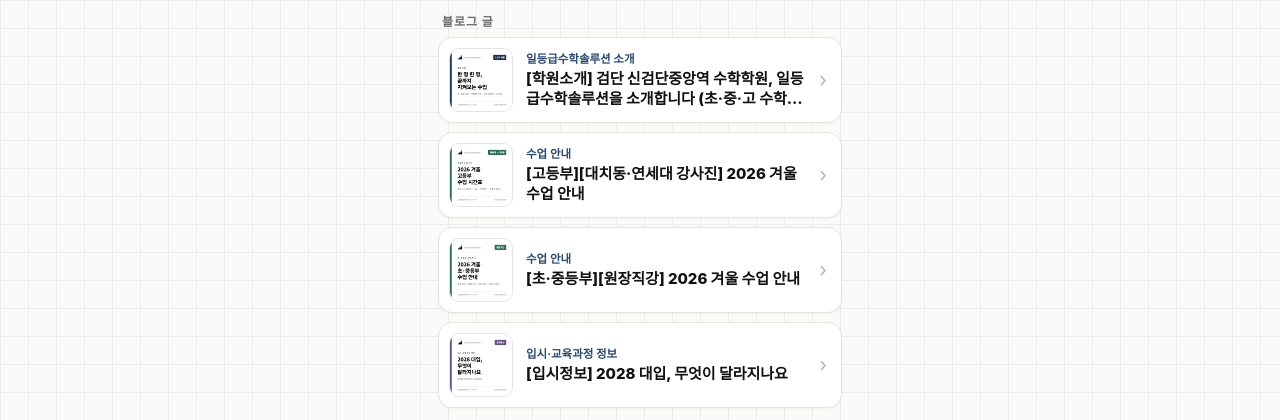
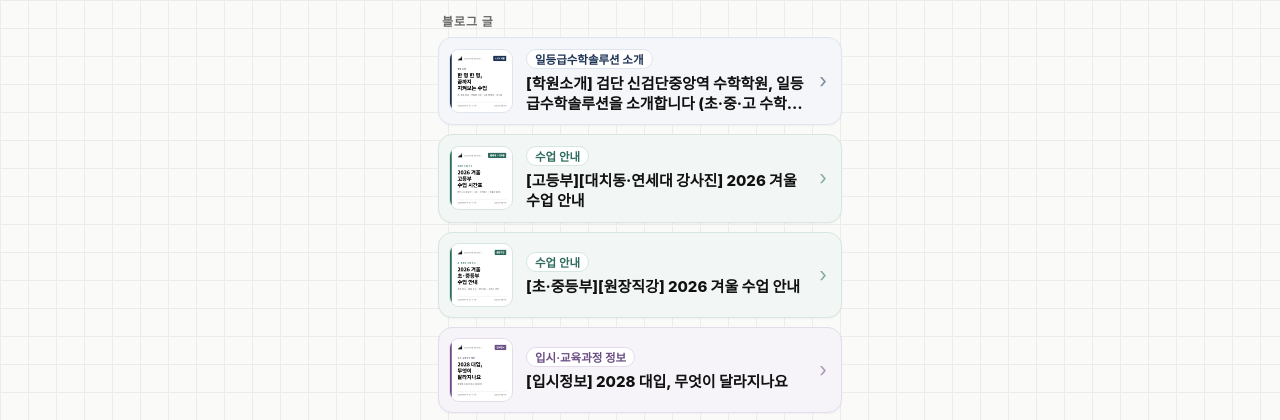
Before and after one commit to firstclassmath/firstclassmath.github.io, a plain HTML site: page index.html in a window 1280 px wide. Shown: the part 756-1176 px from the top of the page. Drawn offline with Linux system fonts and the light colour scheme.

Commit message:
블로그 카드에 카테고리별 은은한 바탕색과 분류 표시
Co-Authored-By: Claude Opus 5.5 <noreply@anthropic.com>

```diff
--- a/index.html
+++ b/index.html
@@ -68,6 +68,14 @@ form.card input:focus,form.card select:focus,form.card textarea:focus{outline:2p
 .post .tx small{display:block;font-size:11.5px;font-weight:700;color:var(--blue);margin-bottom:3px}
 .post .tx b{display:-webkit-box;-webkit-line-clamp:2;-webkit-box-orient:vertical;overflow:hidden;font-size:15px;font-weight:800;line-height:1.35}
 .post .ar{color:#b5b5b0;font-size:20px}
+.post.c-intro{--c:#1c3354;--t:#f4f6fa;--b:#dfe5ee}
+.post.c-class{--c:#2f6b5e;--t:#f2f7f5;--b:#d7e6e0}
+.post.c-exam{--c:#6b4f86;--t:#f6f3f9;--b:#e4dcec}
+.post.c-school{--c:#a0612b;--t:#fbf6f1;--b:#efe0d1}
+.post[class*=c-]{background:var(--t);border-color:var(--b)}
+.post[class*=c-] img{border-color:var(--b)}
+.post[class*=c-] .tx small{display:inline-block;color:var(--c);background:#fff;border:1px solid var(--b);border-radius:999px;padding:1px 8px;margin-bottom:5px}
+.post[class*=c-] .ar{color:var(--c);opacity:.55}
 .foot{text-align:center;font-size:11.5px;color:#9a9a96;margin-top:22px;line-height:1.6}
 </style>
 </head>
@@ -97,10 +105,10 @@ form.card input:focus,form.card select:focus,form.card textarea:focus{outline:2p
   <!-- 블로그 공개 글 카드: 홍보\블로그\_sync_site_posts.py 가 자동으로 채움. 직접 고치지 말 것 -->
   <!--POSTS-->
   <div class="sec">블로그 글</div>
-  <a class="post" href="https://m.blog.naver.com/firstclassmath_2026/224470456575" target="_blank" rel="noopener"><img src="blog/t_3d05174784.jpg" alt="" loading="lazy"><span class="tx"><small>일등급수학솔루션 소개</small><b>[학원소개] 검단 신검단중앙역 수학학원, 일등급수학솔루션을 소개합니다 (초·중·고 수학전문학원)</b></span><span class="ar">›</span></a>
-  <a class="post" href="https://m.blog.naver.com/firstclassmath_2026/224471160661" target="_blank" rel="noopener"><img src="blog/t_860a121f1d.jpg" alt="" loading="lazy"><span class="tx"><small>수업 안내</small><b>[고등부][대치동·연세대 강사진] 2026 겨울 수업 안내</b></span><span class="ar">›</span></a>
-  <a class="post" href="https://m.blog.naver.com/firstclassmath_2026/224478236622" target="_blank" rel="noopener"><img src="blog/t_749b76e34f.jpg" alt="" loading="lazy"><span class="tx"><small>수업 안내</small><b>[초·중등부][원장직강] 2026 겨울 수업 안내</b></span><span class="ar">›</span></a>
-  <a class="post" href="https://m.blog.naver.com/firstclassmath_2026/224470513574" target="_blank" rel="noopener"><img src="blog/t_cadf130030.jpg" alt="" loading="lazy"><span class="tx"><small>입시·교육과정 정보</small><b>[입시정보] 2028 대입, 무엇이 달라지나요</b></span><span class="ar">›</span></a>
+  <a class="post c-intro" href="https://m.blog.naver.com/firstclassmath_2026/224470456575" target="_blank" rel="noopener"><img src="blog/t_3d05174784.jpg" alt="" loading="lazy"><span class="tx"><small>일등급수학솔루션 소개</small><b>[학원소개] 검단 신검단중앙역 수학학원, 일등급수학솔루션을 소개합니다 (초·중·고 수학전문학원)</b></span><span class="ar">›</span></a>
+  <a class="post c-class" href="https://m.blog.naver.com/firstclassmath_2026/224471160661" target="_blank" rel="noopener"><img src="blog/t_860a121f1d.jpg" alt="" loading="lazy"><span class="tx"><small>수업 안내</small><b>[고등부][대치동·연세대 강사진] 2026 겨울 수업 안내</b></span><span class="ar">›</span></a>
+  <a class="post c-class" href="https://m.blog.naver.com/firstclassmath_2026/224478236622" target="_blank" rel="noopener"><img src="blog/t_749b76e34f.jpg" alt="" loading="lazy"><span class="tx"><small>수업 안내</small><b>[초·중등부][원장직강] 2026 겨울 수업 안내</b></span><span class="ar">›</span></a>
+  <a class="post c-exam" href="https://m.blog.naver.com/firstclassmath_2026/224470513574" target="_blank" rel="noopener"><img src="blog/t_cadf130030.jpg" alt="" loading="lazy"><span class="tx"><small>입시·교육과정 정보</small><b>[입시정보] 2028 대입, 무엇이 달라지나요</b></span><span class="ar">›</span></a>
   <!--/POSTS-->
 
   <div class="sec">학원 소식</div>
```
